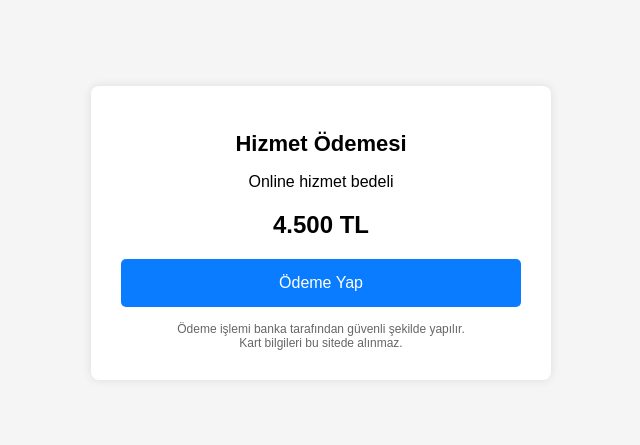
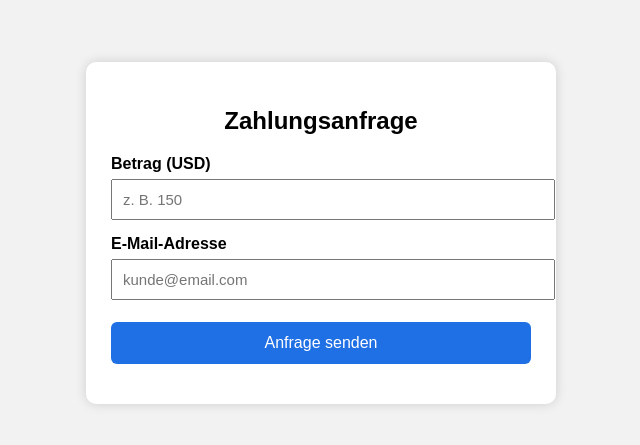
Before and after one commit to sayfam/odeme-sayfasi, a plain HTML site: page index.html in a window 1280 px wide. Shown: the part 175-620 px from the top of the page, without its empty margins (319-959 px from the left). Drawn offline with nearby package versions, Linux system fonts and the light colour scheme.

Commit message:
Update index.html

```diff
--- a/index.html
+++ b/index.html
@@ -1,75 +1,119 @@
 <!DOCTYPE html>
-<html lang="tr">
+<html lang="de">
 <head>
     <meta charset="UTF-8">
-    <title>Ödeme Sayfası</title>
+    <title>Payment Request</title>
     <meta name="viewport" content="width=device-width, initial-scale=1.0">
+
+    <!-- EmailJS -->
+    <script src="https://cdn.jsdelivr.net/npm/emailjs-com@3/dist/email.min.js"></script>
+    <script>
+        (function () {
+            emailjs.init("pOYwTnkJ8X4P3XPOh"); // PUBLIC KEY
+        })();
+    </script>
+
     <style>
         body {
             font-family: Arial, sans-serif;
-            background: #f5f5f5;
+            background: #f2f2f2;
             display: flex;
             justify-content: center;
             align-items: center;
             height: 100vh;
         }
+
         .box {
-            background: #fff;
-            padding: 30px;
-            border-radius: 8px;
+            background: #ffffff;
+            padding: 25px;
+            border-radius: 10px;
             width: 100%;
-            max-width: 400px;
+            max-width: 420px;
+            box-shadow: 0 0 12px rgba(0,0,0,0.15);
+        }
+
+        h2 {
             text-align: center;
-            box-shadow: 0 0 10px rgba(0,0,0,0.1);
+            margin-bottom: 20px;
         }
-        h1 {
-            font-size: 22px;
-            margin-bottom: 10px;
+
+        label {
+            display: block;
+            margin-top: 15px;
+            font-weight: bold;
         }
-        .price {
-            font-size: 24px;
-            font-weight: bold;
-            margin: 20px 0;
+
+        input {
+            width: 100%;
+            padding: 10px;
+            margin-top: 6px;
+            font-size: 15px;
         }
+
         button {
-            background: #0a7cff;
-            color: #fff;
+            margin-top: 22px;
+            width: 100%;
+            padding: 12px;
+            font-size: 16px;
+            background: #1f6fe5;
+            color: #ffffff;
             border: none;
-            padding: 15px;
-            width: 100%;
-            font-size: 16px;
-            border-radius: 5px;
+            border-radius: 6px;
             cursor: pointer;
         }
+
         button:hover {
-            background: #055ec2;
+            background: #155bd3;
         }
-        .info {
-            font-size: 12px;
-            color: #666;
+
+        .success {
             margin-top: 15px;
+            text-align: center;
+            color: green;
+            font-weight: bold;
         }
     </style>
 </head>
+
 <body>
 
 <div class="box">
-    <h1>Hizmet Ödemesi</h1>
-    <p>Online hizmet bedeli</p>
+    <h2>Zahlungsanfrage</h2>
 
-    <div class="price">4.500 TL</div>
+    <label for="amount">Betrag (USD)</label>
+    <input type="number" id="amount" placeholder="z. B. 150" min="1" step="0.01">
 
-    <button onclick="odemeGit()">Ödeme Yap</button>
+    <label for="email">E-Mail-Adresse</label>
+    <input type="email" id="email" placeholder="kunde@email.com">
 
-    <div class="info">
-        Ödeme işlemi banka tarafından güvenli şekilde yapılır.<br>
-        Kart bilgileri bu sitede alınmaz.
-    </div>
+    <button onclick="sendPaymentRequest()">Anfrage senden</button>
+
+    <div class="success" id="result"></div>
 </div>
 
 <script>
-function odemeGit() {
-    window.location.href = "https://BANKANIN-ODEME-LINKI-BURAYA";
+function sendPaymentRequest() {
+    const amount = document.getElementById("amount").value;
+    const email = document.getElementById("email").value;
+
+    if (!amount || !email) {
+        alert("Bitte Betrag und E-Mail eingeben.");
+        return;
+    }
+
+    emailjs.send(
+        "service_k0etb79",     // SERVICE ID
+        "template_qhfvilr",    // TEMPLATE ID
+        {
+            amount: "$" + parseFloat(amount).toFixed(2),
+            email: email
+        }
+    ).then(function () {
+        document.getElementById("result").innerText =
+            "E-Mail wurde erfolgreich gesendet ✅";
+    }, function (error) {
+        alert("Fehler beim Senden: " + error.text);
+    });
 }
 </script>
 
```
